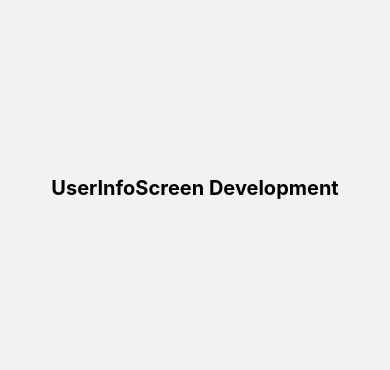
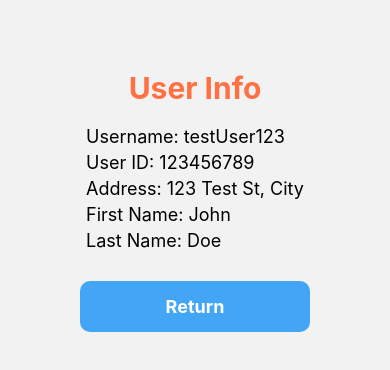
Before and after one commit to JoshuaPodlich/VetGo_10, a React Native app in the folder Frontend/: screen /UserInfo in a window 390 px wide. Shown: the part 266-636 px from the top of the page. Built offline with nearby package versions, Linux system fonts and the light colour scheme; what @stripe/stripe-react-native would draw is missing.

Commit message:
params plus format start

```diff
--- a/Frontend/app/screens/SettingsScreen/SettingsScreen.tsx
+++ b/Frontend/app/screens/SettingsScreen/SettingsScreen.tsx
@@ -6,7 +6,7 @@ import ClientNavbar from '../../components/ClientNavbar'
 import { LocationInterface } from '../shared/Interfaces'
 import { VetAddChargesScreenParams } from '../VetAddCharges/VetAddChargesScreen'
 import { ChangePasswordScreenParams } from '../ChangePassword/ChangePasswordScreen'
-// import {UserInfoScreenParams} from '../UserInfo/UserInfoScreen'
+import {UserInfoScreenParams} from '../UserInfo/UserInfoScreen'
 
 
 export interface SettingsScreenParams {
@@ -49,7 +49,7 @@ function SettingsScreen(props: any) {
 
                 <TouchableHighlight style={{ ...styles.mainButton, marginBottom: 100}}
                     underlayColor={colors.brightRed_underlayColor}
-                    onPress={() => props.navigation.navigate("UserInfo")}
+                    onPress={() => props.navigation.navigate("UserInfo", { ...params } as UserInfoScreenParams)}
                     >
                     <Text style={styles.buttonText}> User Info </Text>
                 </TouchableHighlight>
--- a/Frontend/app/screens/UserInfo/UserInfoScreen.tsx
+++ b/Frontend/app/screens/UserInfo/UserInfoScreen.tsx
@@ -1,23 +1,68 @@
+import React from 'react';
+import { View, Text, TouchableOpacity, StyleSheet } from 'react-native';
+import { styles } from '../shared/Styles';
+import { colors } from '../shared/Colors';
 
-import React from 'react';
-import { View, Text, StyleSheet } from 'react-native';
+export interface UserInfoScreenParams {
+    userId: string,
+    userIsVet: boolean,
+}
+
+// Hardcoded user info for demonstration
+const userInfo = {
+    userName: 'testUser123',
+    userId: '123456789',
+    userAddress: '123 Test St, City',
+    firstName: 'John',
+    lastName: 'Doe',
+};
 
 function UserInfoScreen() {
     return (
-        <View style={styles.container}>
-            <Text style={styles.emergencyText}>UserInfoScreen Development</Text>
+        <View style={userStyles.container}>
+            <Text style={{ fontSize: 30, fontWeight: "bold", marginTop: 30, color: colors.action_Orange, paddingBottom: 20}}  >
+                            User Info</Text>
+            <View style={userStyles.userInfoContainer}>
+                <Text style={userStyles.userInfoText}>Username: {userInfo.userName}</Text>
+                <Text style={userStyles.userInfoText}>User ID: {userInfo.userId}</Text>
+                <Text style={userStyles.userInfoText}>Address: {userInfo.userAddress}</Text>
+                <Text style={userStyles.userInfoText}>First Name: {userInfo.firstName}</Text>
+                <Text style={userStyles.userInfoText}>Last Name: {userInfo.lastName}</Text>
+            </View>
+            <TouchableOpacity style={styles.mainButton} onPress={() => console.log('Return button pressed')}>
+                <Text style={userStyles.returnButtonText}>Return</Text>
+            </TouchableOpacity>
         </View>
     );
 }
 
-const styles = StyleSheet.create({
+const userStyles = StyleSheet.create({
     container: {
         flex: 1,
         justifyContent: 'center',
         alignItems: 'center',
     },
-    emergencyText: {
-        fontSize: 20,
+    title: {
+        fontSize: 30,
+        fontWeight: 'bold',
+        marginBottom: 20,
+    },
+    userInfoContainer: {
+        marginBottom: 20,
+    },
+    userInfoText: {
+        fontSize: 18,
+        marginBottom: 5,
+    },
+    returnButton: {
+        backgroundColor: 'blue',
+        paddingVertical: 10,
+        paddingHorizontal: 20,
+        borderRadius: 10,
+    },
+    returnButtonText: {
+        color: '#fff',
+        fontSize: 18,
         fontWeight: 'bold',
     },
 });
```
